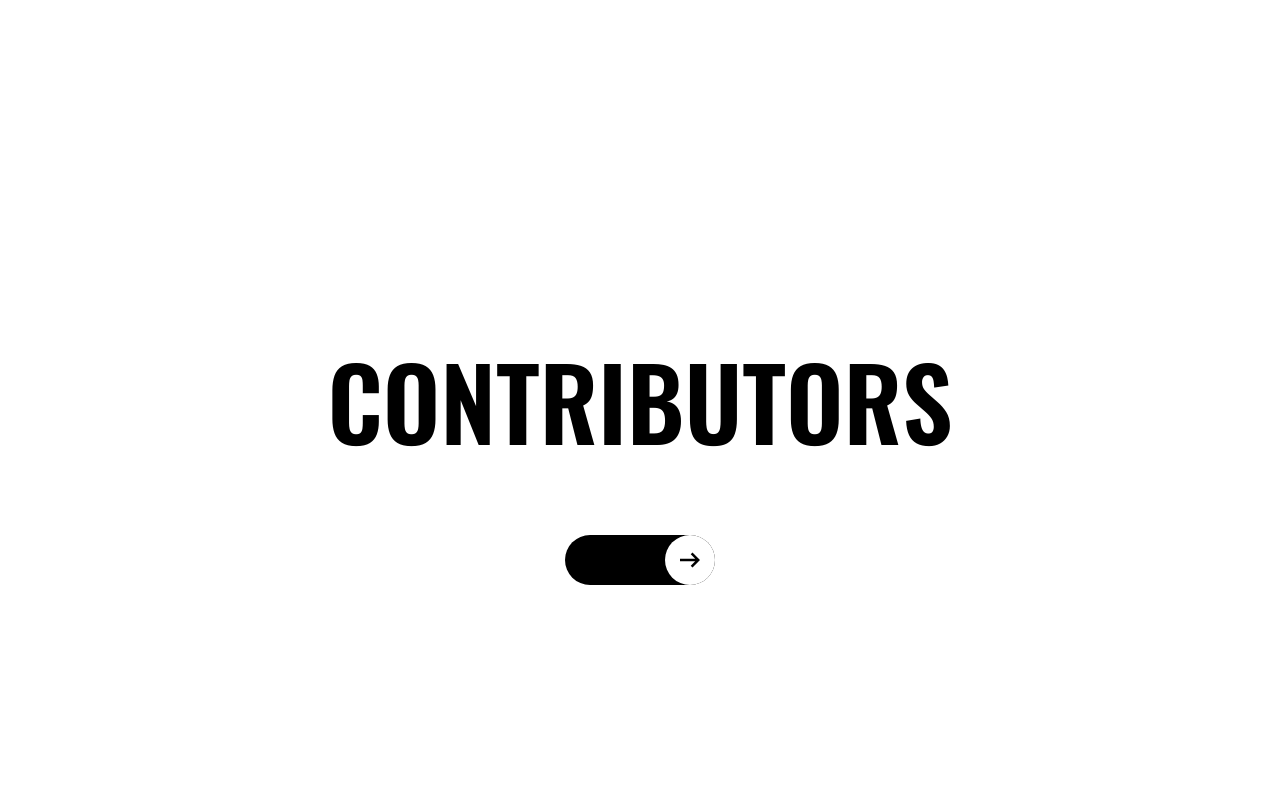
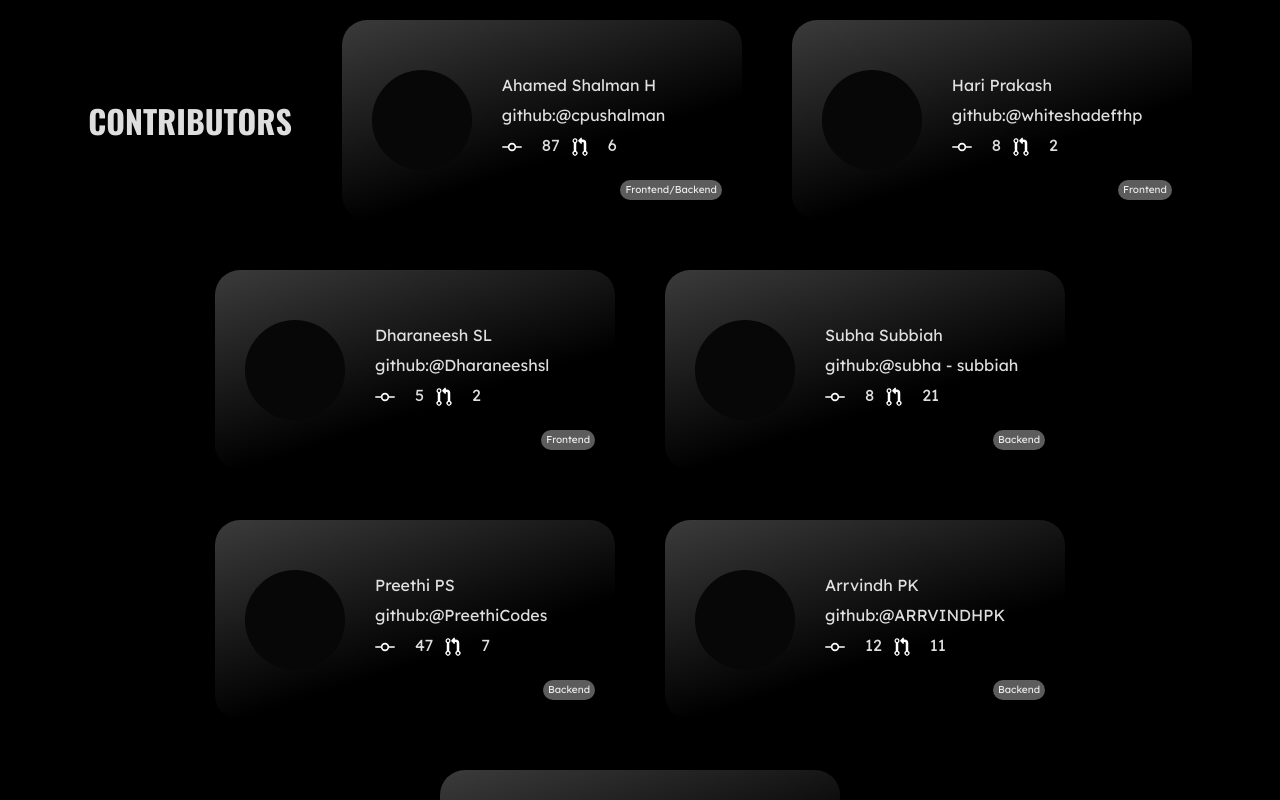
Before and after one commit to Dharaneeshsl/web-frontend, a React (Vite) app: page /contributors in a window 1280 px wide. Shown: the top 800 px of the page. Built offline with nearby package versions, Linux system fonts and the light colour scheme; a web font is replaced by a local one.

Commit message:
new contributors

```diff
--- a/src/contributors.css
+++ b/src/contributors.css
@@ -1,124 +1,99 @@
-@import url('https://fonts.googleapis.com/css2?family=Noto+Sans+Mono:wght@100..900&family=Oswald:wght@200..700&display=swap');
+@import url("https://fonts.googleapis.com/css2?family=Noto+Sans+Mono:wght@100..900&family=Oswald:wght@200..700&display=swap");
+.contributors-root {
+    background-color: black;
+  padding-top: 20px;
+  height: 100vh;
+  width: 100%;
+  position: absolute;
+  display: flex;
+  flex-wrap: wrap;
+  justify-content: center;
+  align-items: center;
+  gap: 50px;
+}
+.contributors-root svg{
+  margin-top: 2px;
+  height: 20px;
+  width: 20px;
 
-.contrib-container{
-    width: 100%;
-    height: 3000vh;
-    background-color: #000;
 }
-.firstframe{
-    position: fixed;
-    top: -100%;
-    left: 0;
-    width: 100%;
-    height: 100vh;
-    background-color: #ffffff;
-    z-index: 1;
-    color: black;
+.contributors {
+  position: relative;
+  padding: 15px;
+  height: 170px;
+  width: 370px;
+  background: #5c5c5c;
+  background: linear-gradient(162deg, rgb(59, 59, 59) 0%, rgba(0, 0, 0, 1) 63%);
+  border-radius: 25px;
 }
-.firstframe h1{
-    position: absolute;
-    top: 50%;
-    left: 50%;
-    transform: translate(-50%, -50%);
-    margin: 0;
-    font-size: 100px;
-    font-weight: 600;
-    text-transform: uppercase;
-    color: black;
-    font-family: "Oswald", sans-serif;
+.contributors-root h1 {
+  font-family: "Oswald", sans-serif;
+  text-transform: uppercase;
 }
-.svgbg{
-    position: relative;
-    background-color: white;
-    height: 50px;
-    width: 50px;
-    border-radius: 100%;
-}
-.svgbg svg{
-    fill: black;
-    position: absolute;
-    top:50%;
-    left: 50%;
-    transform: translate(-50%, -50%);
-}
-.viewbtn{
-
-    background-color: rgb(0, 0, 0);
-    height:50px;
-    width: 200px;
-    border-radius: 50px;
-    display: flex;
-    justify-content: space-between;
-    position: absolute;
-    top: 70%;
-    left: 50%;
-    transform: translate(-50%, -50%);
-}
-.viewbtn button{
-    font-family: "Noto Sans Mono", monospace;
-    font-size: 20px;
-    margin-left: 20px;
-    background-color: transparent;
-    border: none;
+.contributors:hover {
+  position: relative;
+  transform: scale(1.1);
+  transition: all 0.2s ease;
 }
 
-.contrib-container img{
-    position: absolute;
-    top: 0;
-    left: 0;
-    width: 100%;
-    height: 100%;
-    object-fit: cover;
+.profile {
+  background-color: rgb(7, 7, 7);
+  height: 100px;
+  width: 100px;
+  position: absolute;
+  top: 50px;
+  left: 30px;
+
+  border-radius: 50%;
+}
+.details {
+  height: 80%;
+  width: 55%;
+  position: absolute;
+  top: 20px;
+  right: 20px;
+  display: flex;
+  flex-direction: column;
+  justify-content: center;
+  align-items: left;
+  gap: 10px;
 }
 
-.contrib-container .follow{
-    position: fixed;
-    top: 0;
-    left: 0;
-    width: 300px;
-    height: 400px;
+.role {
+  position: absolute;
+  bottom: 0;
+  right: 0;
+  height: fit-content;
+  background-color: #5c5c5c;
+  width: fit-content;
+  padding: -10px;
+  border-radius: 30px;
 }
-.heading{
-    position: absolute;
-    top: 50%;
-    left: 50%;
-    transform: translate(-50%, -50%);
-   width:  100%;
-   height: 100px;
-   overflow: hidden;
+.name p {
+  margin: 0;
 }
-.contrib-container a p{
-    text-decoration: none;
-    color: white;
-    font-size: 14px;
+.git p {
+  margin: 0;
 }
 
-.contrib-container .gallery{
-    position: fixed;
-    width: 200%;
-    height: 100%;
-    left: -75%;
-    overflow: hidden;
+.role p {
+  font-size: 10px;
+  line-height: 0;
+  margin-left: 5px;
+  margin-right: 5px;
 }
-
-.contrib-container .item{
-    position: absolute;
-    top: 0;
-    left: 0;
-    transform: translate(-50%, -50%);
-    width:500px;
-    height: 80px;
-    cursor: pointer;
-
+.cont {
+  display: flex;
+  gap: 10px;
 }
-.contrib-container .item p{
-    width: 100%;
-    font-size: 42px;
-    font-weight: 600 ;
-    text-transform: uppercase;
-    color: white;
+.cont p{
+    margin: 0;
 }
-.contrib-container .item p span{
-    padding: 0 20px;
-    font-size: 16px;
+.commits {
+  height: 30px;
+  width: 30px;
 }
+.pulls {
+  height: 28px;
+  width: 28px;
+}
--- a/src/contributors.jsx
+++ b/src/contributors.jsx
@@ -1,268 +1,92 @@
 import "./contributors.css";
 import { useEffect, useRef } from "react";
-import { gsap } from "gsap";
-import asset1 from "./assets/model1.png";
-import SplitText from "gsap/SplitText";
 export default function Contributors() {
-  const contributors = [
-    { id: 3, name: "HARI PRAKKASH S" },
-    { id: 4, name: "DHARANEESH S L" },
-    { id: 6, name: "SUBHA SUBBIAH" },
-    { id: 5, name: "PRAVIN RAMANAA S" },
-    { id: 7, name: "PREETHI PS" },
-    { id: 1, name: "AHAMED SHALMAN H" },
-    { id: 2, name: "ARRVINDH PK" },
-    { id: 1, name: "AHAMED SHALMAN H" },
-    { id: 2, name: "ARRVINDH PK" },
-    { id: 3, name: "HARI PRAKKASH S" },
-    { id: 4, name: "DHARANEESH S L" },
-    { id: 5, name: "PRAVIN RAMANAA S" },
-    { id: 6, name: "SUBHA SUBBIAH" },
-    { id: 7, name: "PREETHI PS" },
-    { id: 1, name: "AHAMED SHALMAN H" },
-    { id: 2, name: "ARRVINDH PK" },
-    { id: 3, name: "HARI PRAKKASH S" },
-    { id: 4, name: "DHARANEESH S L" },
-    { id: 5, name: "PRAVIN RAMANAA S" },
-    { id: 6, name: "SUBHA SUBBIAH" },
-    { id: 7, name: "PREETHI PS" },
-    { id: 1, name: "AHAMED SHALMAN H" },
-    { id: 2, name: "ARRVINDH PK" },
-    { id: 3, name: "HARI PRAKKASH S" },
-    { id: 4, name: "DHARANEESH S L" },
-    { id: 5, name: "PRAVIN RAMANAA S" },
-    { id: 6, name: "SUBHA SUBBIAH" },
-    { id: 7, name: "PREETHI PS" },
-    { id: 1, name: "AHAMED SHALMAN H" },
-    { id: 2, name: "ARRVINDH PK" },
-    { id: 3, name: "HARI PRAKKASH S" },
-    { id: 4, name: "DHARANEESH S L" },
-    { id: 5, name: "PRAVIN RAMANAA S" },
-    { id: 6, name: "SUBHA SUBBIAH" },
-    { id: 7, name: "PREETHI PS" },
-    { id: 1, name: "AHAMED SHALMAN H" },
-    { id: 2, name: "ARRVINDH PK" },
-    { id: 3, name: "HARI PRAKKASH S" },
-    { id: 4, name: "DHARANEESH S L" },
-    { id: 5, name: "PRAVIN RAMANAA S" },
-    { id: 6, name: "SUBHA SUBBIAH" },
-    { id: 7, name: "PREETHI PS" },
-    { id: 1, name: "AHAMED SHALMAN H" },
-    { id: 2, name: "ARRVINDH PK" },
-    { id: 3, name: "HARI PRAKKASH S" },
-    { id: 4, name: "DHARANEESH S L" },
-    { id: 5, name: "PRAVIN RAMANAA S" },
-    { id: 6, name: "SUBHA SUBBIAH" },
-    { id: 7, name: "PREETHI PS" },
-  ];
-
-  const idToImageMap = {
-    1: "https://plus.unsplash.com/premium_photo-1664102191724-97e85d71a61a?w=600&auto=format&fit=crop&q=60&ixlib=rb-4.1.0&ixid=M3wxMjA3fDB8MHxzZWFyY2h8OXx8Y29vbCUyMGJveXxlbnwwfHwwfHx8MA%3D%3D",
-    2: "https://images.unsplash.com/photo-1531875506263-dfcc69e73475?q=80&w=1935&auto=format&fit=crop&ixlib=rb-4.1.0&ixid=M3wxMjA3fDB8MHxwaG90by1wYWdlfHx8fGVufDB8fHx8fA%3D%3D",
-    3: "https://plus.unsplash.com/premium_photo-1685125884840-9884a7b9c059?w=600&auto=format&fit=crop&q=60&ixlib=rb-4.1.0&ixid=M3wxMjA3fDB8MHxzZWFyY2h8Mjl8fGNvb2x8ZW58MHx8MHx8fDA%3D",
-    4: "https://images.unsplash.com/photo-1508138221679-760a23a2285b?w=600&auto=format&fit=crop&q=60&ixlib=rb-4.1.0&ixid=M3wxMjA3fDB8MHxzZWFyY2h8NjB8fGNvb2x8ZW58MHx8MHx8fDA%3D",
-    5: "https://plus.unsplash.com/premium_photo-1682098461191-c586a6793938?w=600&auto=format&fit=crop&q=60&ixlib=rb-4.1.0&ixid=M3wxMjA3fDB8MHxzZWFyY2h8NXx8Y29vbCUyMGJveXxlbnwwfHwwfHx8MA%3D%3D",
-    6: "https://plus.unsplash.com/premium_photo-1685125884825-bd5681e1d65f?w=600&auto=format&fit=crop&q=60&ixlib=rb-4.1.0&ixid=M3wxMjA3fDB8MHxzZWFyY2h8NTd8fGNvb2x8ZW58MHx8MHx8fDA%3D",
-    7: "https://images.unsplash.com/photo-1609743298585-be801883393f?w=600&auto=format&fit=crop&q=60&ixlib=rb-4.1.0&ixid=M3wxMjA3fDB8MHxzZWFyY2h8NTV8fGNvb2x8ZW58MHx8MHx8fDA%3D",
+  var data = {
+    "Ahamed Shalman H": { role:"Frontend/Backend",login: "cpushalman", commits: 87, prs: 6 },
+    "Hari Prakash": { role:"Frontend", login: "whiteshadefthp", commits: 8, prs: 2 },
+    "Dharaneesh SL": { role:"Frontend",login: "Dharaneeshsl", commits: 5, prs: 2 },
+    "Subha Subbiah": { role:"Backend",login: "subha - subbiah", commits: 8, prs: 21 },
+    "Preethi PS": { role:"Backend",login: "PreethiCodes", commits: 47, prs: 7 },
+    "Arrvindh PK": {role:"Backend", login: "ARRVINDHPK", commits: 12, prs: 11 },
+    "Pravin Ramanna": {role:"Backend", login: "pravin2221", commits: 11, prs: 8 },
   };
-  const followRef = useRef(null);
-  const galleryRef = useRef(null);
-  const firstFrame = useRef(null);
-  const butRef = useRef(null);
-  const svgarrow = useRef(null);
-  const headref = useRef(null);
-  const effectRan = useRef(false);
-
-
-  useEffect(() => {
-
-    if (effectRan.current) return;
-    effectRan.current = true;
-    gsap.registerPlugin(SplitText);
-    const headRef = headref.current;
-    const follow = followRef.current;
-    const gallery = galleryRef.current;
-    const but = butRef.current;
-    const arrow = svgarrow.current;
-    const numberOfItems = 60;
-    const radius = 1100;
-    const centerX = window.innerWidth / 2;
-    const centerY = window.innerHeight / 2;
-    const angleIncrement = (2 * Math.PI) / numberOfItems;
-    const firstframe = firstFrame.current;
-    gsap.to(firstframe, {
-      top: "0",
-      duration: 3,
-      ease: "power3.inOut",
-    });
-
-    const heading = document.querySelector(".heading h1");
-
-    const split = new SplitText(heading, { type: "chars" });
-
-    console.log(split);
-    gsap.fromTo(
-      split.chars,
-      {
-        y: -100,
-      },
-      {
-        y: 0,
-        duration: 0.5,
-        stagger: {
-          each: 0.05,
-          from: "center",
-          grid: "auto",
-        },
-        ease: "power1.inOut",
-        delay: 1,
-      }
-    );
-
-    gsap.set(but, { width: 0 });
-    gsap.fromTo(
-      but,
-      { width: 0 },
-      { width: 150, duration: 4, ease: "power3.inOut" }
-    );
-    let s;
-
-    gsap.set(gallery, { opacity: 0 });
-
-    but.onclick = () => {
-      gsap.to(firstframe, {
-        top: "-100vh",
-        duration: 3,
-        ease: "power3.inOut",
-      });
-      gsap.set(gallery, {
-        duration: 20,
-        opacity: 1,
-      });
+  const coms = {
+    cpushalman: 79,
+    whiteshadefthp: 3,
+    Dharaneeshsl: 5,
+    PreethiCodes: 47,
+    "subha-subbiah": 8,
+    ARRVINDHPK: 12,
+    pravin2221: 11,
+    akashShanmugraj: 2,
+  };
+  const pulls = {
+    PreethiCodes: 7,
+    "subha-subbiah": 21,
+    cpushalman: 6,
+    ARRVINDHPK: 11,
+    pravin2221: 8,
+    akashShanmugraj: 2,
+    whiteshadefthp: 1,
+    Dharaneeshsl: 2,
   };
 
-    for (let i = 0; i < numberOfItems; i++) {
-      const index = i % contributors.length;
-      const item = document.createElement("div");
-      item.className = "item";
-      const p = document.createElement("p");
-      p.textContent = contributors[index].name;
-      item.appendChild(p);
-      gallery.appendChild(item);
-
-      const angle = i * angleIncrement;
-      const x = centerX + radius * Math.cos(angle);
-      const y = centerY + radius * Math.sin(angle);
-      const rotation = (angle * 180) / Math.PI;
-
-      gsap.set(item, {
-        x: x + "px",
-        y: y + "px",
-        rotation: rotation,
-      });
-
-      item.addEventListener("mouseover", () => {
-        const img1 = document.createElement("img");
-        img1.src = idToImageMap[contributors[index].id];
-        img1.style.clipPath = "polygon(0 100%, 100% 100%, 100% 100%, 0 100%)";
-
-        follow.appendChild(img1);
-
-        gsap.to(img1, {
-          clipPath: "polygon(0% 100%, 100% 100%, 100% 0%, 0% 0%)",
-          duration: 1,
-          ease: "power3.Out",
-        });
-      });
-
-      item.addEventListener("mouseout", () => {
-        const imgs = follow.getElementsByTagName("img");
-        if (imgs.length) {
-          const lastImg = imgs[imgs.length - 1];
-          Array.from(imgs).forEach((img, index) => {
-            if (img !== lastImg) {
-              gsap.to(img, {
-                clipPath: "polygon(0% 0%, 100% 0%, 100% 0%, 0% 0%)",
-                duration: 1,
-                ease: "power3.Out",
-                onComplete: () => {
-                  setTimeout(() => {
-                    img.remove();
-                  }, 1000);
-                },
-              });
-            }
-          });
-          gsap.to(lastImg, {
-            clipPath: "polygon(0% 0%, 100% 0%, 100% 0%, 0% 0%)",
-            duration: 1,
-            ease: "power3.Out",
-            delay: 0.25,
-          });
-        }
-      });
-    }
-
-    function updatePosition() {
-
-      const scrollAmount = window.scrollY * 0.001;
-      document.querySelectorAll(".item").forEach((item, index) => {
-        const angle = index * angleIncrement + scrollAmount;
-        const x = centerX + radius * Math.cos(angle);
-        const y = centerY + radius * Math.sin(angle);
-        const rotation = (angle * 180) / Math.PI;
-        gsap.to(item, {
-          x: x + "px",
-          y: y + "px",
-          rotation: rotation,
-          duration: 0.05,
-          ease: "elastic.out(1,0.3)",
-        });
-      });
-    }
-
-    updatePosition();
-
-    document.addEventListener("scroll", updatePosition);
-    document.addEventListener("mousemove", function (e) {
-      gsap.to(follow, {
-        x: e.clientX - 150 + "px",
-        y: e.clientY - 200 + "px",
-        duration: 1,
-        ease: "power3.Out",
-      });
-    });
-
-  }, []);
   return (
     <>
-      <div className="contrib-container">
-        <div className="firstframe" ref={firstFrame}>
-          <div className="wrapheading">
-            <div className="heading">
-              {" "}
-              <h1 ref={headref}>CONTRIBUTORS</h1>
+      <div className="contributors-root">
+        <h1>Contributors</h1>
+        {Object.entries(data).map(([key,value])=>(
+          <div className="contributors" key={key}>
+          <div className="profile"></div>
+          <div className="details">
+            <div className="name">
+              <p>{key}</p>
             </div>
+            <div className="git">
+              <p>github:@{value.login}</p>{" "}
             </div>
-          <div className="viewbtn" ref={butRef}>
-            <button className="here">Here</button>{" "}
-            <div className="svgbg" ref={svgarrow}>
+            <div className="cont">
+              <div className="commits">
                 <svg
                   xmlns="http://www.w3.org/2000/svg"
-                height="24px"
-                viewBox="0 -960 960 960"
-                width="24px"
-                fill="#e3e3e3"
+                  width="800px"
+                  height="800px"
+                  viewBox="0 0 24 24"
+                  fill="none"
+                  stroke="#ffffff"
+                  stroke-width="2"
+                  stroke-linecap="round"
+                  stroke-linejoin="round"
+                  class="feather feather-git-commit"
                 >
-                <path d="m560-240-56-58 142-142H160v-80h486L504-662l56-58 240 240-240 240Z" />
+                  <circle cx="12" cy="12" r="4" />
+                  <line x1="1.05" y1="12" x2="7" y2="12" />
+                  <line x1="17.01" y1="12" x2="22.96" y2="12" />
                 </svg>
+              </div>
+              <p>{value.commits}</p>
+              <div className="pulls">
+                <svg
+                  xmlns="http://www.w3.org/2000/svg"
+                  fill="#ffffff"
+                  width="800px"
+                  height="800px"
+                  viewBox="0 0 512 512"
+                >
+                  <title>ionicons-v5-d</title>
+                  <path d="M192,96a64,64,0,1,0-96,55.39V360.61a64,64,0,1,0,64,0V151.39A64,64,0,0,0,192,96ZM128,64A32,32,0,1,1,96,96,32,32,0,0,1,128,64Zm0,384a32,32,0,1,1,32-32A32,32,0,0,1,128,448Z" />
+                  <path d="M416,360.61V156a92.1,92.1,0,0,0-92-92H304V32a16,16,0,0,0-27.31-11.31l-64,64a16,16,0,0,0,0,22.62l64,64A16,16,0,0,0,304,160V128h20a28,28,0,0,1,28,28V360.61a64,64,0,1,0,64,0ZM384,448a32,32,0,1,1,32-32A32,32,0,0,1,384,448Z" />
+                </svg>
+              </div>
+              <p>{value.prs}</p>
+            </div>
+            <div className="role">
+              <p>{value.role}</p>
             </div>
           </div>
         </div>
-        <div className="follow" ref={followRef}></div>
-        <div className="cont">
-          <div className="gallery" ref={galleryRef}></div>
-        </div>
+        ))}
+
       </div>
     </>
   );
```
Lines whose indentation alone changed are shown as unchanged.
